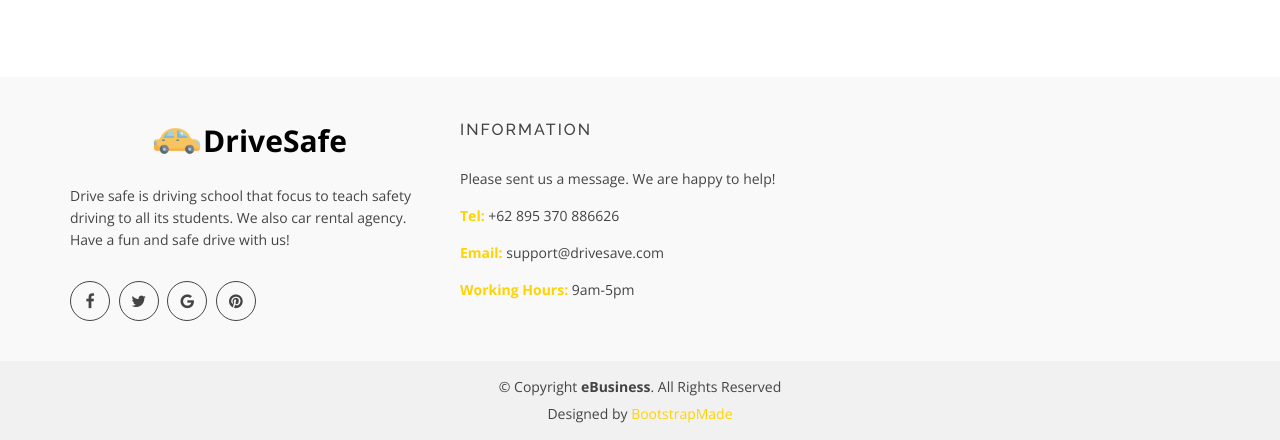
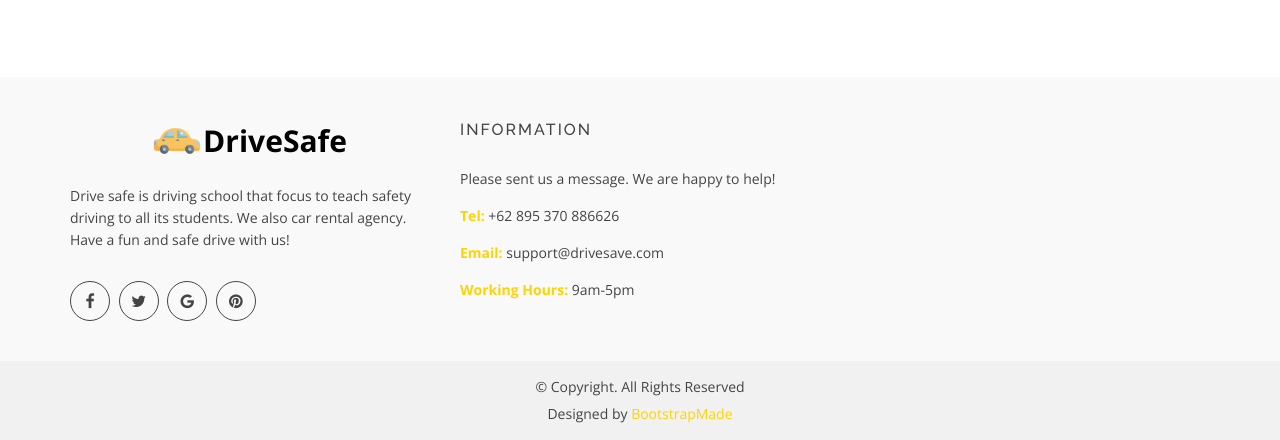
Before and after one commit to tsabitg23/bits_driving_school, a plain HTML site: page index.html in a window 1280 px wide. Shown: the part 7137-7577 px from the top of the page. Drawn offline with nearby package versions, Linux system fonts and the light colour scheme.

```diff
--- a/index.html
+++ b/index.html
@@ -1156,7 +1156,7 @@
           <div class="col-md-12 col-sm-12 col-xs-12">
             <div class="copyright text-center">
               <p>
-                &copy; Copyright <strong>eBusiness</strong>. All Rights Reserved
+                &copy; Copyright. All Rights Reserved
               </p>
             </div>
             <div class="credits">
```
Also changed, not shown: Readme.txt (deleted), 1 other file.
